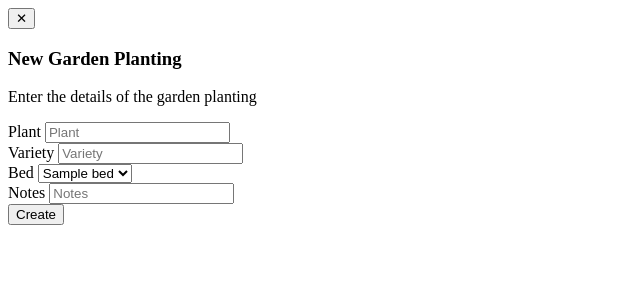
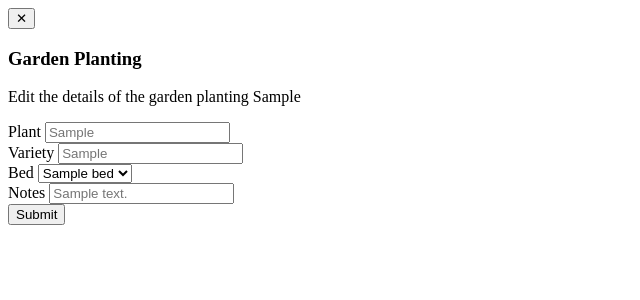
Before and after one commit to greenthegarden/garden-assistant, a FastAPI app: page /planting/edit/1 in a window 1280 px wide. Shown: the top 300 px of the page, without its empty margins (0-640 px from the left). Run offline with FastAPI, Linux system fonts and the light colour scheme; tables that the repository leaves empty hold one stand-in row (values such as "Sample post"); parts of the project's set-up code (start-up, migrations or seed data) failed here and were passed over.

Commit message:
update select in form edit

```diff
--- a/templates/plantings/partials/modal_form.html
+++ b/templates/plantings/partials/modal_form.html
@@ -2,34 +2,56 @@
   <button _="on click remove .modal-open from #modal" class="btn btn-sm btn-circle absolute right-2 top-2">
     ✕
   </button>
-  <h3 class="font-bold text-lg">New Garden Planting</h3>
+  <h3 class="font-bold text-lg">Garden Planting</h3>
+  {% if not planting %}
   <p class="pt-2 pb-4">Enter the details of the garden planting</p>
-  <form id="planting-form" hx-post="/planting/create" _="on submit toggle @disabled on #submit-button">
+  <form hx-post="/planting/create" _="on submit toggle @disabled on #submit-button">
+  {% else %}
+  <p class="pt-2 pb-4">Edit the details of the garden planting {{ planting.plant }}</p>
+  <form hx-post="/planting/edit/{{planting.id}}" _="on submit toggle @disabled on #submit-button">
+  {% endif %}
     <div class="grid grid-cols-2 gap-x-4 gap-y-0">
       <div class="col-span-2">
         <label for="plant">Plant</label>
-        <input id="plant" type="text" name="plant" placeholder="Plant" required>
+        {% if not planting %}
+        <input type="text" name="plant" placeholder="Plant" required>
+        {% else %}
+        <input type="text" name="plant" placeholder="{{ planting.plant }}">
+        {% endif %}
       </div>
       <div class="col-span-2">
         <label for="variety">Variety</label>
-        <input id="variety" type="text" name="variety" placeholder="Variety" required>
+        {% if not planting %}
+        <input type="text" name="variety" placeholder="Variety" required>
+        {% else %}
+        <input type="text" name="variety" placeholder="{{ planting.variety}}">
+        {% endif %}
       </div>
       <div class="col-span-2">
         <label for="bed_id">Bed</label>
-        <select id="bed_id" name="bed_id"" hx-indicator=".htmx-indicator">
+        <select name="bed_id"" hx-indicator=".htmx-indicator">
           {% for bed in beds %}
-            <option value="{{ bed.id }}">{{ bed.name }}</option>
+          {% if planting %}
+          {% if bed == planting.bed %}
+          <option selected value="{{ bed.id }}">{{ bed.name }}</option>
+          {% endif %}
+          {% endif %}
+          <option value="{{ bed.id }}">{{ bed.name }}</option>
           {% endfor %}
         </select>
       </div>
       <div class="col-span-2">
         <label for="notes">Notes</label>
-        <input id="notes" type="text" name="notes" placeholder="Notes" required>
+        {% if not planting %}
+        <input type="text" name="notes" placeholder="Notes" required>
+        {% else %}
+        <input type="text" name="notes" placeholder="{{ planting.notes }}">
+        {% endif %}
       </div>
     </div>
     <div>
       <button id="submit-button" type="submit" class="btn btn-primary border-none">
-        Create
+        Submit
       </button>
     </div>
   </form>
--- a/templates/plantings/partials/plantings_table_body.html
+++ b/templates/plantings/partials/plantings_table_body.html
@@ -9,7 +9,7 @@
     <label tabindex="0"><a class="link cursor-pointer">{{ planting.plant }}</a></label>
     <ul tabindex="0" class="dropdown-content menu p-2 shadow bg-base-100 rounded-box w-24">
       <li>
-            <a hx-get="/plantings/edit" hx-target="#modal"
+        <a hx-get="/planting/edit/{{ planting.id }}" hx-target="#modal"
           _="on htmx:afterRequest add .modal-open to modal">
           Edit
         </a>
```
Also changed, not shown: app/endpoints/pages.py (+17 -1 lines), app/models/garden_models.py (+19 -4 lines), templates/beds/partials/modal_form.html (+16 -1 lines), templates/gardens/partials/modal_form.html (+3 -5 lines). Lines whose indentation alone changed are shown as unchanged.
